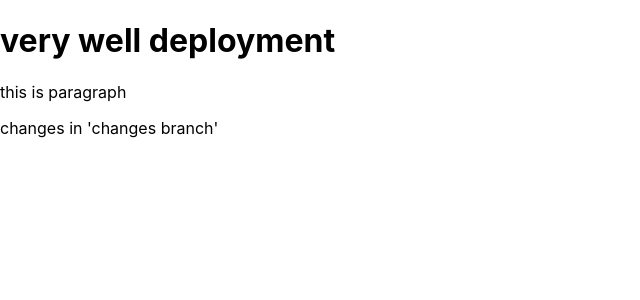
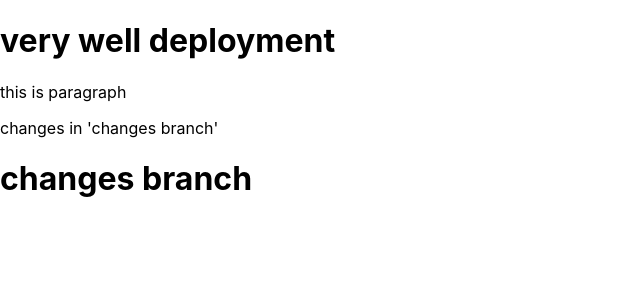
Before and after one commit to neosharma995/nodegreate, a React (Create React App) app: page / in a window 1280 px wide. Shown: the top 300 px of the page, without its empty margins (0-640 px from the left). Built offline with nearby package versions, Linux system fonts and the light colour scheme.

Commit message:
changes done

```diff
--- a/src/App.js
+++ b/src/App.js
@@ -8,6 +8,7 @@ function App() {
    <p>this is paragraph</p>
    <div className=''>
     <p>changes in 'changes branch'</p>
+    <h1>changes branch</h1>
    </div>
    </>
   );
```
